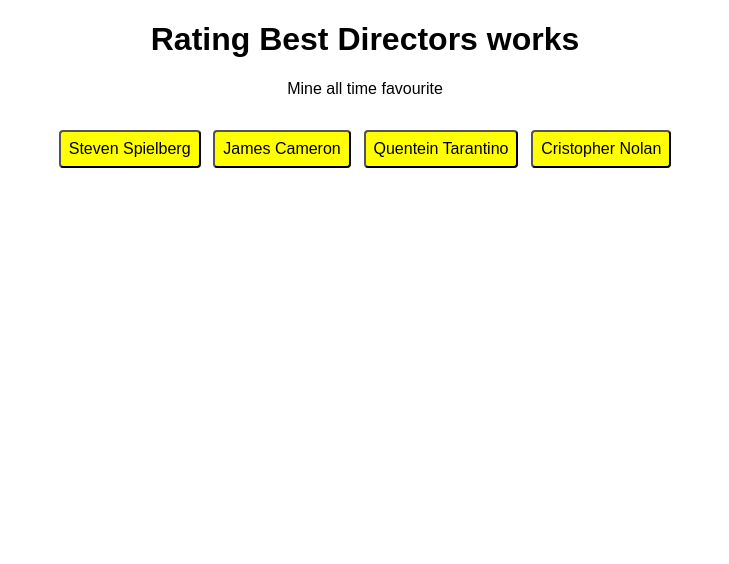
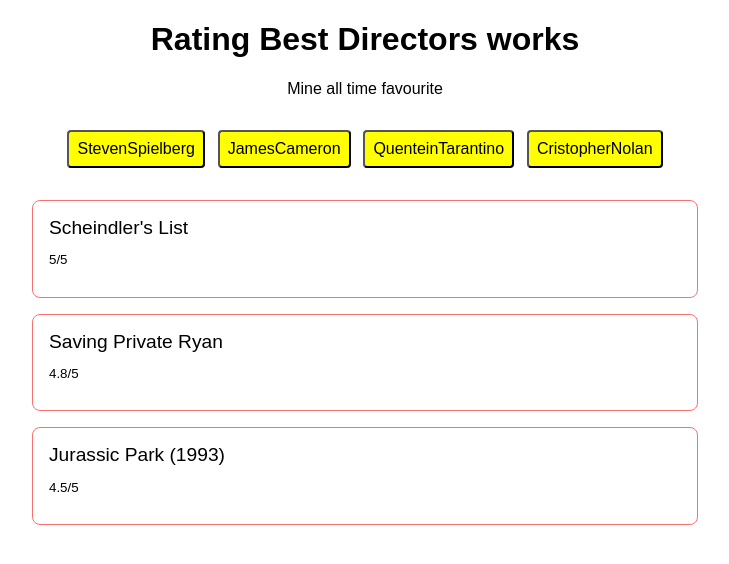
Before and after one commit to DEVNETWORLD/Best-Directors, a React (Create React App) app: page / in a window 1280 px wide. Shown: the top 564 px of the page, without its empty margins (275-1004 px from the left). Built offline with nearby package versions, Linux system fonts and the light colour scheme.

Commit message:
list completion

```diff
--- a/src/App.js
+++ b/src/App.js
@@ -1,25 +1,40 @@
 import "./styles.css";
 import React, { useState } from "react";
-var directorList = {
-  "Steven Spielberg ": "Scheindler's List",
-  "James Cameron ": "Titanic",
-  "Quentein Tarantino ": "Pulp Fiction",
-  "Cristopher Nolan ": "Prestige"
+const directorList = {
+  StevenSpielberg: [
+    { movies: "Scheindler's List", rating: "5/5" },
+    { movies: "Saving Private Ryan", rating: "4.8/5" },
+    { movies: "Jurassic Park (1993)", rating: "4.5/5" }
+  ],
+  JamesCameron: [
+    { movies: "Titanic", rating: "4.9/5" },
+    { movies: "Avatar", rating: "5/5" },
+    { movies: "Terminator", rating: "4.4/5" }
+  ],
+  QuenteinTarantino: [
+    { movies: "Pulp Fiction", rating: "4.8/5" },
+    { movies: "Inglorious Bastards", rating: "4.7/5" },
+    { movies: "Django Unchained", rating: "5/5" }
+  ],
+  CristopherNolan: [
+    { movies: "Prestige", rating: "4.9/5" },
+    { movies: "The Dark Knight", rating: "5/5" },
+    { movies: "Dunkirk", rating: "4.9/5" }
+  ]
 };
-var currentList = Object.keys(directorList);
+//var currentList = Object.keys(directorList);
 
 export default function App() {
-  const [movies, setmovies] = useState("");
+  const [moviess, setmovies] = useState("StevenSpielberg");
   function clickdirectorHanler(movie) {
-    var movies = directorList[movie];
-    setmovies(movies);
+    //var movies = directorList[movie];
+    setmovies(movie);
   }
   return (
     <div className="App">
       <h1>Rating Best Directors works</h1>
       <p>Mine all time favourite</p>
-      {currentList.map(function (movie) {
-        return (
+      {Object.keys(directorList).map((movie) => (
         <button
           style={{
             border: "1px solid var",
@@ -38,9 +53,30 @@
         >
           {movie}
         </button>
-        );
-      })}
-      <h2 style={{ font: "bold" }}>{movies}</h2>
+      ))}
+      <div style={{ textAlign: "left" }}>
+        <ul style={{ paddingInlineStart: "0" }}>
+          {directorList[moviess].map((item) => (
+            <li
+              key={item.movies}
+              style={{
+                listStyle: "none",
+                padding: "1rem",
+                border: "1px solid #F87171",
+                width: "50%",
+                margin: "1rem auto",
+                borderRadius: "0.5rem"
+              }}
+            >
+              <p style={{ fontSize: "larger", display: "inline" }}>
+                {" "}
+                {item.movies}{" "}
+              </p>
+              <p style={{ fontSize: "smaller" }}> {item.rating} </p>
+            </li>
+          ))}
+        </ul>
+      </div>
     </div>
   );
 }
```
Lines whose indentation alone changed are shown as unchanged.
